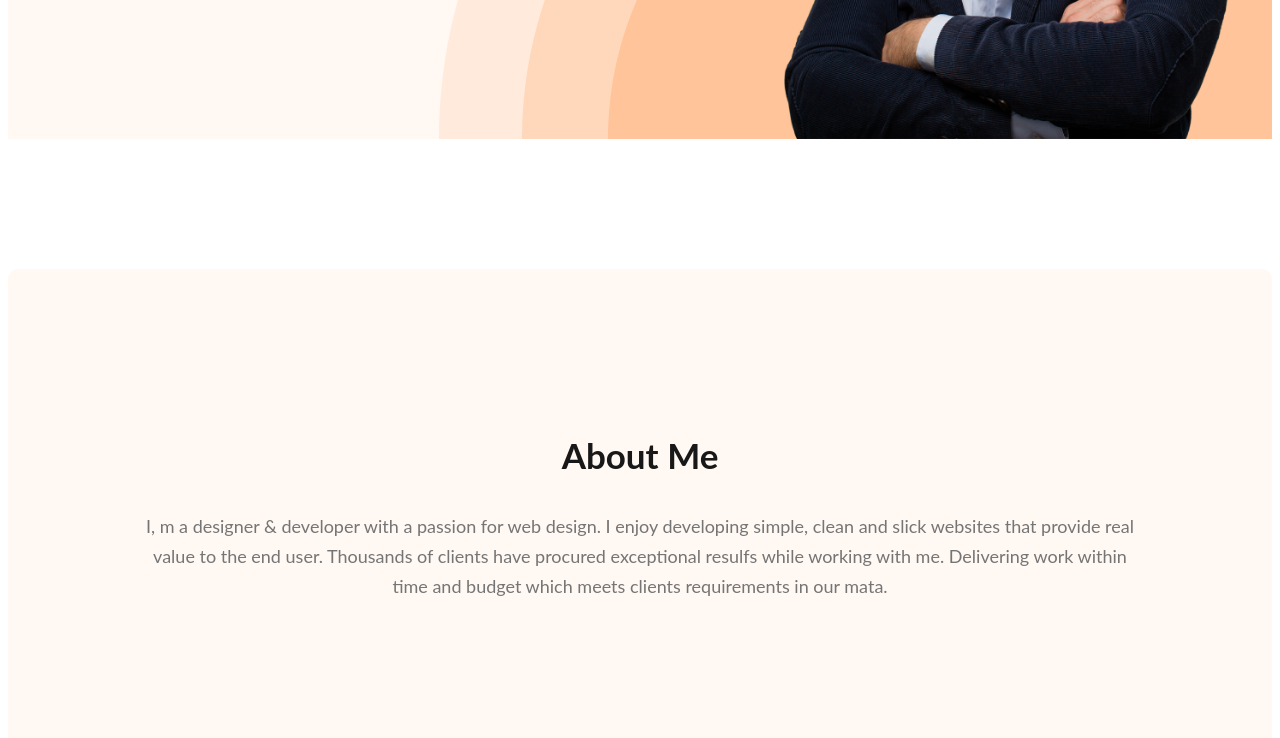
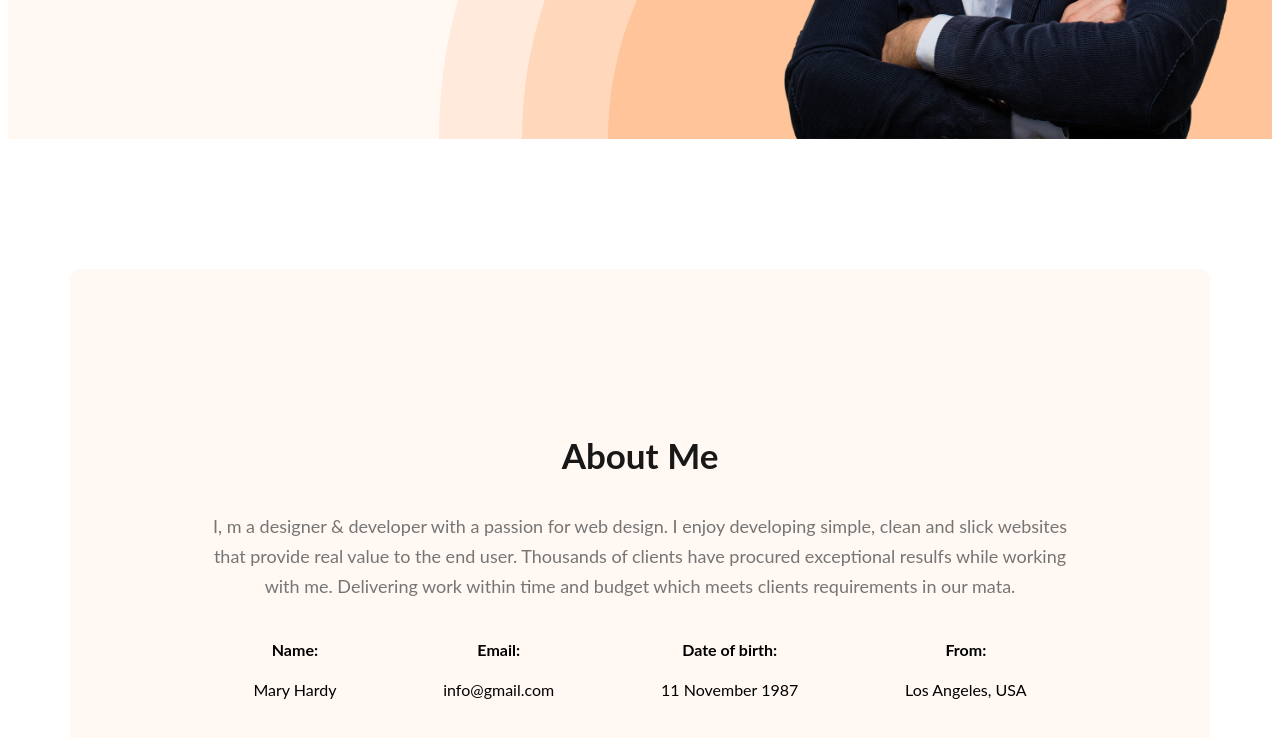
Before and after one commit to creative-hamza/webdevloper1, a plain HTML site: page index.html in a window 1280 px wide. Shown: the part 622-1360 px from the top of the page. Drawn offline with Linux system fonts and the light colour scheme.

Commit message:
add about section information

```diff
--- a/index.html
+++ b/index.html
@@ -31,6 +31,7 @@
        </div>
     </header>
     <main>
+        <!-- abot -->
         <section class="about">
             <h3 class="section_title">
                 About Me
@@ -38,6 +39,29 @@
             <p class="section_description">
                 I, m a designer & developer with a passion for web design. I enjoy developing simple, clean and slick websites that provide real value to the end user. Thousands of clients have procured exceptional resulfs while working with me. Delivering work within time and budget which meets clients requirements in our mata.
             </p>
+            <!-- about last part -->
+           <div class="about_info_container">
+            <div class="about_info">
+                <h4 class="">Name:
+                     </h4>
+                <p class="info_des">Mary Hardy</p>
+            </div>
+            <div class="about_info">
+                <h4 class="info_title">Email:
+                    </h4>
+                <p class="info_des">info@gmail.com</p>
+            </div>
+            <div class="about_info">
+                <h4 class="info_title">Date of birth:
+                    </h4>
+                <p class="info_des">11 November 1987</p>
+            </div>
+            <div class="about_info">
+                <h4 class="info_title">From:
+                   </h4>
+                <p class="info_des"> Los Angeles, USA</p>
+            </div>
+           </div>
         </section>
     </main>
     <footer>
--- a/styles/portfolio.css
+++ b/styles/portfolio.css
@@ -110,6 +110,10 @@ nav a {
 .banner_des {}
 
 /* main tag style */
+main{
+    max-width: 1140px;
+    margin: 0px auto;
+}
 
 /* about style */
 .about {
@@ -118,3 +122,8 @@ nav a {
     border-radius: 10px;
     margin: 130px 0px;
 }
+ .about_info_container{
+    display: flex;
+    justify-content: space-around;
+    text-align: center;
+ }
```
